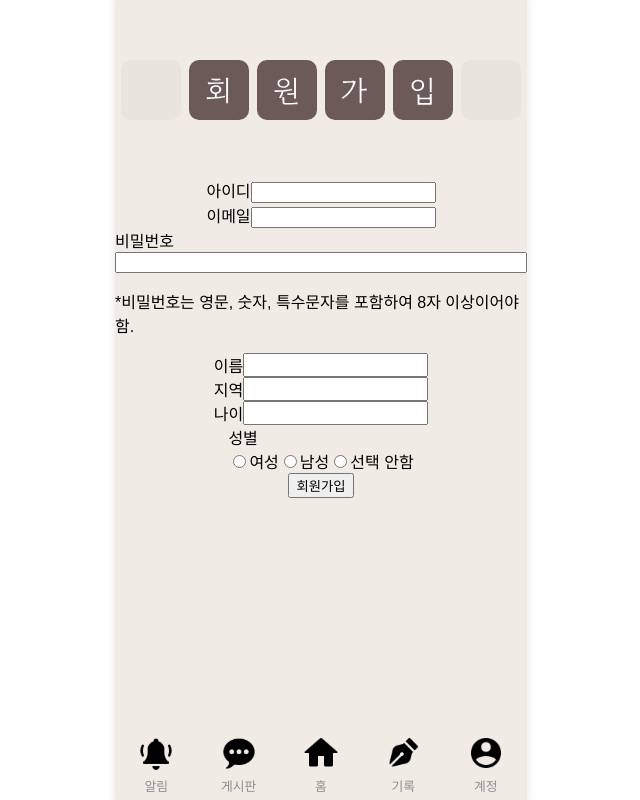
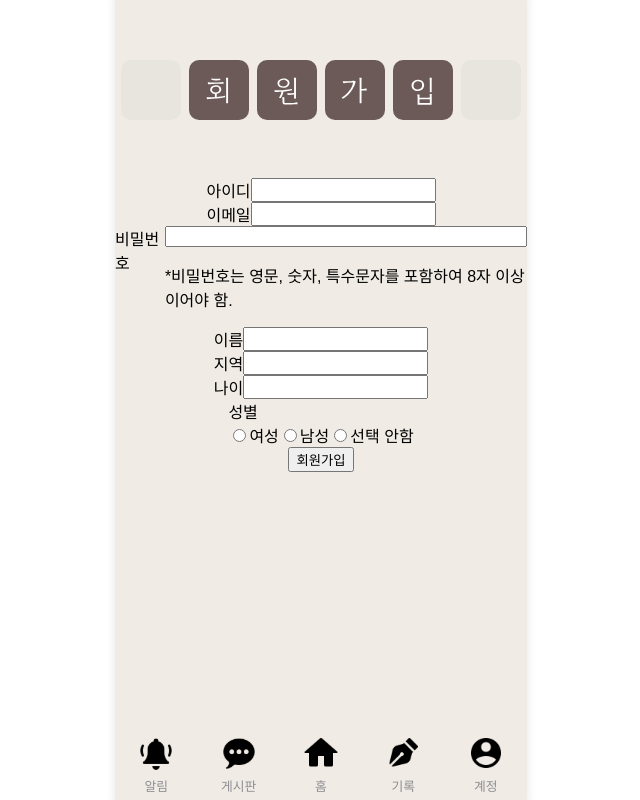
Before and after one commit to LIKELION-HUFS-12th/Dogak_FE2, a React (Vite) app: page /signup in a window 1280 px wide. Shown: the whole page, without its empty margins (319-959 px from the left). Built offline with nearby package versions, Linux system fonts and the light colour scheme; a web font is replaced by a local one.

Commit message:
Feat: 회원가입 로직 수정

```diff
--- a/src/features/auth/signup/Signup.jsx
+++ b/src/features/auth/signup/Signup.jsx
@@ -6,7 +6,7 @@ function Signup() {
   const [ formData, setFormData ] = useState({
     username: "",
     password: "",
-    userid: "3",
+    userid: "1",
     name: "",
     gender: "",
     age: "",
@@ -29,6 +29,7 @@ function Signup() {
     try {
       const response = await api.post("member/register/", formData)
       console.log('회원가입 성공', response.data)
+      localStorage.setItem("access", response.tokens.access)
     } catch (error) {
       return error;
     }
@@ -36,7 +37,7 @@ function Signup() {
 
   return (
     <SignupContainer onSubmit={handleRegister}>
-      <div>
+      <SignupBox>
         <label>아이디</label>
         <input
           type="text"
@@ -46,8 +47,8 @@ function Signup() {
           onChange={handleChange}
           required
         />
-      </div>
-      <div>
+      </SignupBox>
+      <SignupBox>
         <label>이메일</label>
         <input
           type="text"
@@ -57,8 +58,8 @@ function Signup() {
           onChange={handleChange}
           required
         />
-      </div>
-      <div>
+      </SignupBox>
+      <SignupBox>
         <label>비밀번호</label>
         <InputBox>
           <input
@@ -79,7 +80,7 @@ function Signup() {
           /> */}
           <p>*비밀번호는 영문, 숫자, 특수문자를 포함하여 8자 이상이어야 함.</p>
         </InputBox>
-      </div>
+      </SignupBox>
       <SignupBox>
         <label>이름</label>
         <input
```
